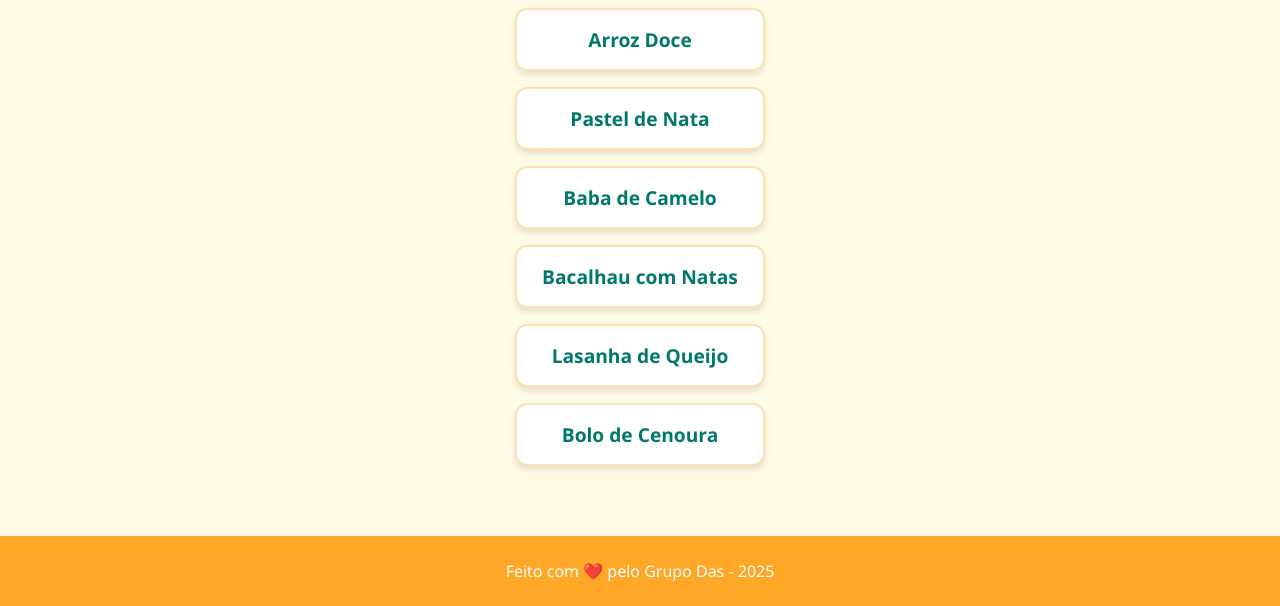
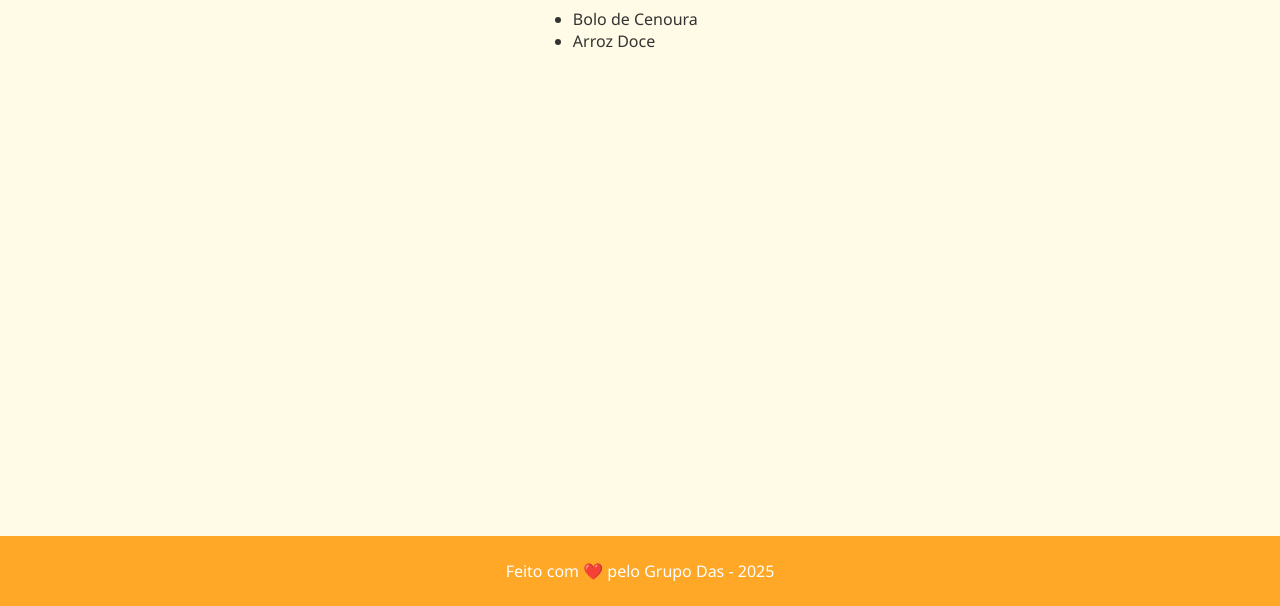
Before and after one commit to JoelCugilana/Das, a plain HTML site: page docs/index.html in a window 1280 px wide. Shown: the part 194-800 px from the top of the page. Drawn offline with Linux system fonts and the light colour scheme; files that its build step writes are made by us from their sources.

Commit message:
Atualizado design
Design atualizado

```diff
--- a/docs/index.html
+++ b/docs/index.html
@@ -4,39 +4,18 @@
   <meta charset="UTF-8">
   <title>Receitas do Grupo Das</title>
   <link rel="stylesheet" href="style.css">
-  <meta name="viewport" content="width=device-width, initial-scale=1.0">
 </head>
 <body>
   <header>
     <h1>🍽️ Receitas do Grupo Das</h1>
   </header>
-
   <main>
-    <section class="receitas">
-      <h2>Receitas</h2>
-      <div class="lista-receitas">
-        <a class="card" href="receitas/arroz-doce.html">
-          <h3>Arroz Doce</h3>
-        </a>
-        <a class="card" href="receitas/pastel-de-nata.html">
-          <h3>Pastel de Nata</h3>
-        </a>
-        <a class="card" href="receitas/baba-de-camelo.html">
-          <h3>Baba de Camelo</h3>
-        </a>
-        <a class="card" href="receitas/bacalhau-com-natas.html">
-          <h3>Bacalhau com Natas</h3>
-        </a>
-        <a class="card" href="receitas/lasanha-queijo.html">
-          <h3>Lasanha de Queijo</h3>
-        </a>
-        <a class="card" href="receitas/bolo-de-cenoura.html">
-          <h3>Bolo de Cenoura</h3>
-        </a>
-      </div>
-    </section>
+    <h2>Receitas</h2>
+    <ul>
+      <li><a href="../receitas/bolo-cenoura.md">Bolo de Cenoura</a></li>
+      <li><a href="../receitas/arroz-doce.md">Arroz Doce</a></li>
+    </ul>
   </main>
-
   <footer>
     <p>Feito com ❤️ pelo Grupo Das - 2025</p>
   </footer>
```
Also changed, not shown: site/Index.html (deleted, +0 -23 lines), docs/style.css (renamed from site/style.css).
